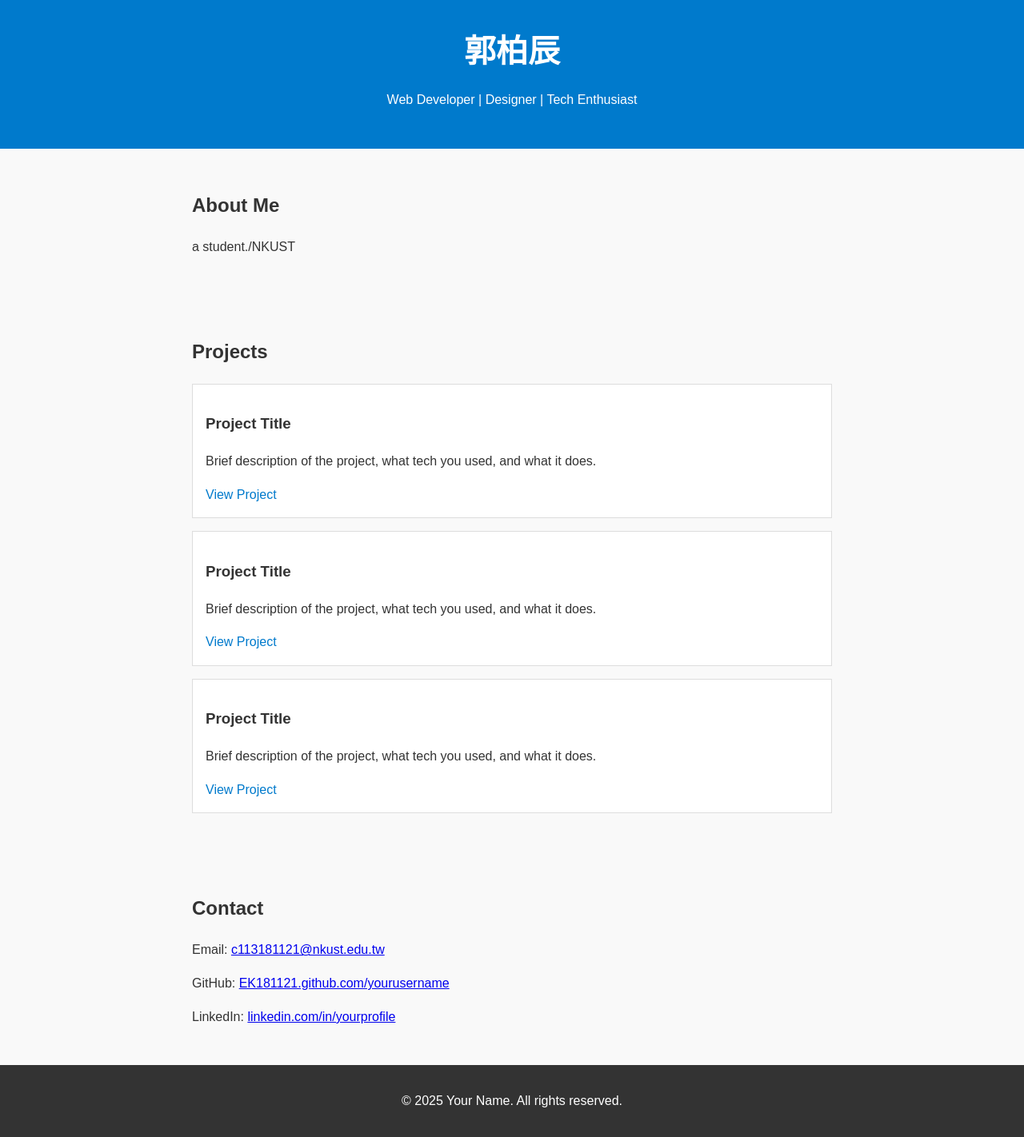
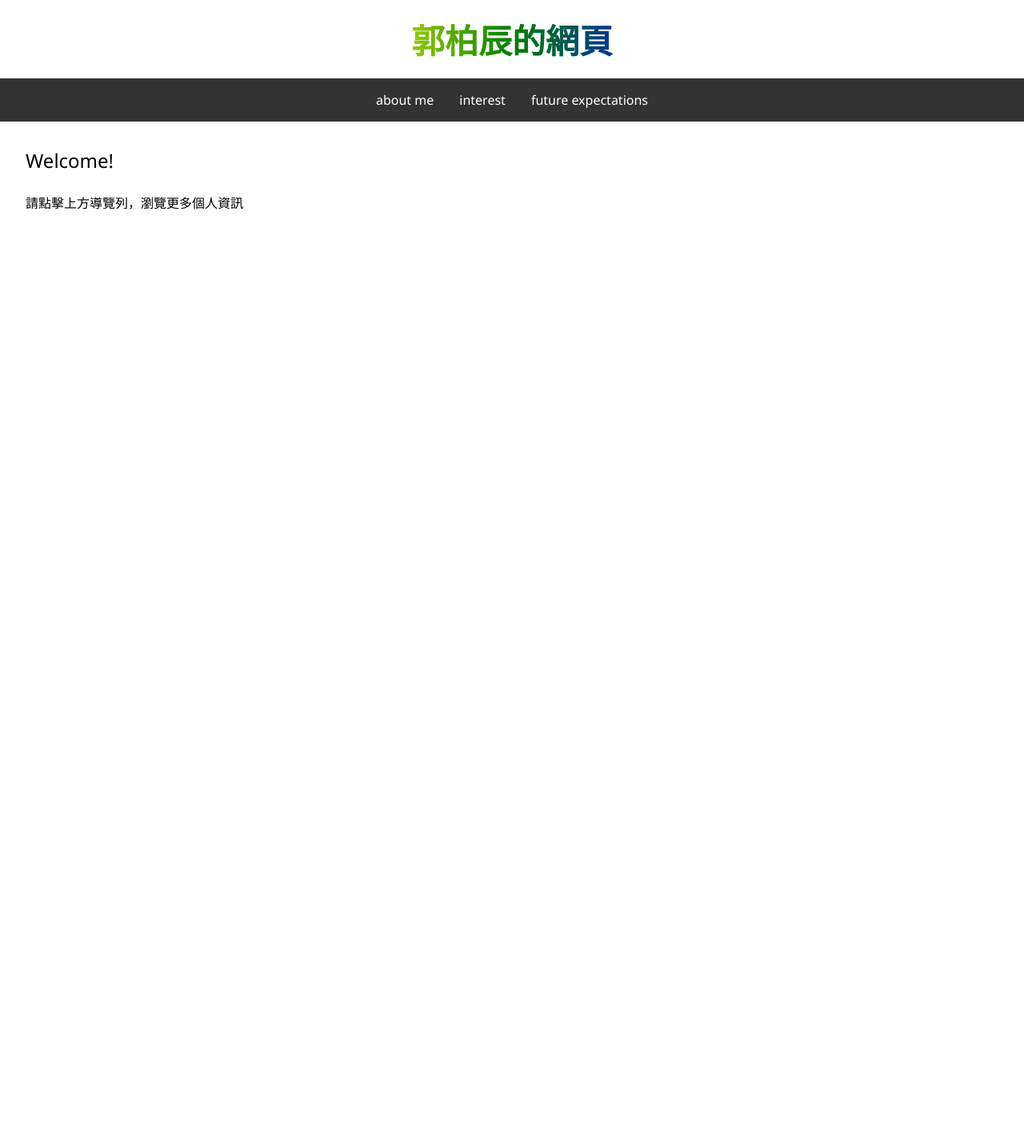
Before and after one commit to EK181121/EK181121.github.io, a plain HTML site: page index.html in a window 1280 px wide. Shown: the whole page at 80% size. After the commit the page ends 800 px from the top, so only its background shows below. Drawn offline with Linux system fonts and the light colour scheme.

Commit message:
AI page v2

```diff
--- a/index.html
+++ b/index.html
@@ -1,51 +1,23 @@
 <!DOCTYPE html>
 <html lang="en">
 <head>
-  <meta charset="UTF-8" />
-  <meta name="viewport" content="width=device-width, initial-scale=1.0"/>
-  <title>My Portfolio</title>
-  <link rel="stylesheet" href="style.css" />
+  <meta charset="UTF-8">
+  <meta name="viewport" content="width=device-width, initial-scale=1.0">
+  <title>郭柏辰的網頁</title>
+  <link rel="stylesheet" href="style.css">
 </head>
 <body>
-  <header>
-    <h1>郭柏辰</h1>
-    <p>Web Developer | Designer | Tech Enthusiast</p>
-  </header>
+  <header>郭柏辰的網頁</header>
 
-  <section id="about">
-    <h2>About Me</h2>
-    <p>a student./NKUST</p>
+  <nav>
+    <a href="about.html">about me</a>
+    <a href="interest.html">interest</a>
+    <a href="future.html">future expectations</a>
+  </nav>
+
+  <section>
+    <div class="title">Welcome!</div>
+    <div class="block">請點擊上方導覽列，瀏覽更多個人資訊</div>
   </section>
-
-  <section id="projects">
-    <h2>Projects</h2>
-    <div class="project">
-      <h3>Project Title</h3>
-      <p>Brief description of the project, what tech you used, and what it does.</p>
-      <a href="#">View Project</a>
-    </div>
-     <div class="project">
-      <h3>Project Title</h3>
-      <p>Brief description of the project, what tech you used, and what it does.</p>
-      <a href="#">View Project</a>
-    </div>
-     <div class="project">
-      <h3>Project Title</h3>
-      <p>Brief description of the project, what tech you used, and what it does.</p>
-      <a href="#">View Project</a>
-    </div>
-    <!-- Add more projects here -->
-  </section>
-
-  <section id="contact">
-    <h2>Contact</h2>
-    <p>Email: <a href="mailto:your.email@example.com">c113181121@nkust.edu.tw</a></p>
-    <p>GitHub: <a href="https://github.com/yourusername" target="_blank">EK181121.github.com/yourusername</a></p>
-    <p>LinkedIn: <a href="https://linkedin.com/in/yourprofile" target="_blank">linkedin.com/in/yourprofile</a></p>
-  </section>
-
-  <footer>
-    <p>&copy; 2025 Your Name. All rights reserved.</p>
-  </footer>
 </body>
 </html>
--- a/style.css
+++ b/style.css
@@ -1,47 +1,72 @@
-/* style.css */
-
 body {
-  font-family: Arial, sans-serif;
-  line-height: 1.6;
+  font-family: 'Segoe UI', sans-serif;
   margin: 0;
   padding: 0;
-  background: #f9f9f9;
-  color: #333;
+  background: #fff;
 }
 
 header {
-  background: #007acc;
-  color: white;
-  padding: 2rem 1rem;
+  background: linear-gradient(to right, red, orange, yellow, green, blue, indigo, violet);
+  -webkit-background-clip: text;
+  -webkit-text-fill-color: transparent;
+  font-size: 2.5em;
   text-align: center;
+  margin: 20px;
+  font-weight: bold;
+  animation: pulse 2s infinite;
 }
 
-header h1 {
-  margin: 0;
-  font-size: 2.5rem;
+@keyframes pulse {
+  0% {
+    transform: scale(1);
+  }
+  50% {
+    transform: scale(1.05);
+  }
+  100% {
+    transform: scale(1);
+  }
+}
+
+nav {
+  display: flex;
+  justify-content: center;
+  background: #333;
+  color: white;
+}
+
+nav a {
+  padding: 1em;
+  color: white;
+  text-decoration: none;
+}
+
+nav a:hover {
+  background: #555;
 }
 
 section {
-  padding: 2rem 1rem;
-  max-width: 800px;
-  margin: auto;
+  padding: 2em;
 }
 
-.project {
-  background: #fff;
-  padding: 1rem;
-  border: 1px solid #ddd;
-  margin-bottom: 1rem;
+.title {
+  font-size: 1.5em;
+  margin-bottom: 1em;
 }
 
-.project a {
-  color: #007acc;
-  text-decoration: none;
+.block {
+  margin-bottom: 1.5em;
 }
 
-footer {
-  background: #333;
-  color: #fff;
-  text-align: center;
-  padding: 1rem;
+.contact a {
+  display: block;
+  margin-top: 0.5em;
 }
+
+iframe {
+  width: 100%;
+  height: 300px;
+  border: 1px solid #ccc;
+  border-radius: 10px;
+  margin-top: 10px;
+}
```
Also changed, not shown: about.html (added, +40 -0 lines), future.html (added, +24 -0 lines), interest.html (added, +24 -0 lines).
